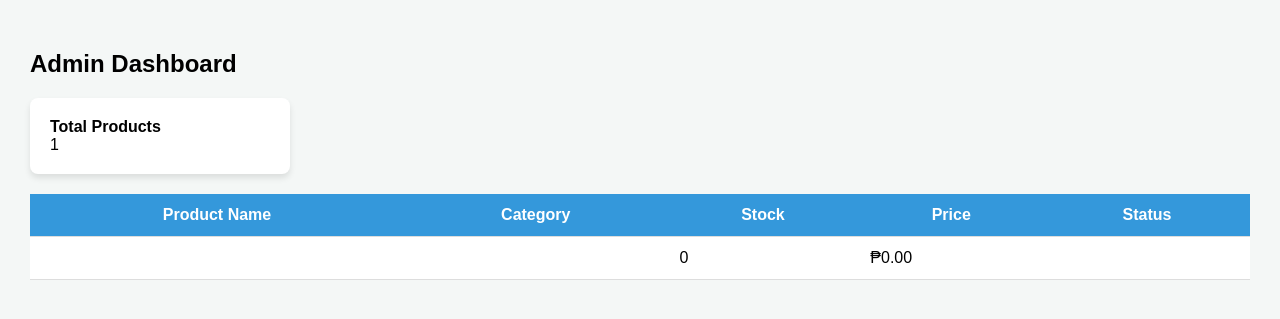
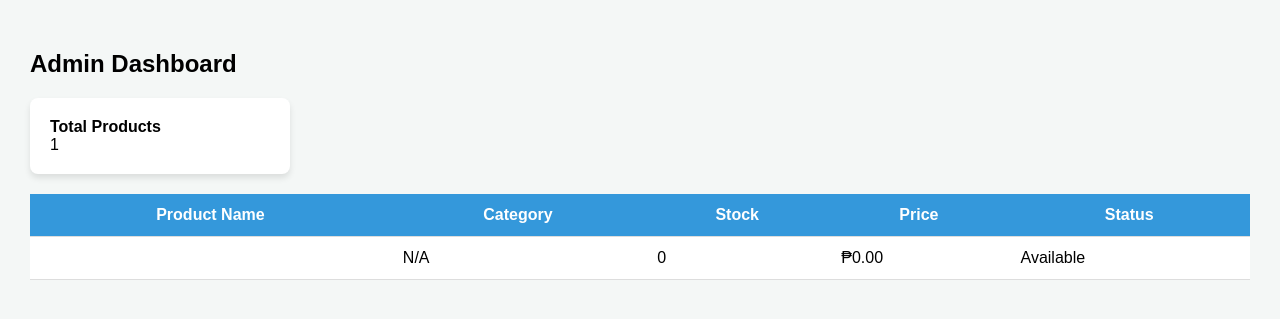
Before and after one commit to rodenlusica-lab/inventory-system, a PHP site: page /dashboard.php in a window 1280 px wide. Shown: the part 48-367 px from the top of the page. Run offline with PHP 8.4, Linux system fonts and the light colour scheme; the visitor is signed in with stand-in values (Sample User, id 1); tables that the repository leaves empty or names only in its code hold one stand-in row (values such as "Sample post"); data that the repository does not hold is empty.

Commit message:
Update dashboard.php

```diff
--- a/inventory-system/php-app/dashboard.php
+++ b/inventory-system/php-app/dashboard.php
@@ -14,9 +14,7 @@ error_reporting(E_ALL);
 // CONNECT DATABASE
 require_once 'db_config.php';
 
-// ============================
-// 📊 FETCH FROM DATABASE ONLY
-// ============================
+// FETCH DATA
 $result = $conn->query("SELECT * FROM products ORDER BY Product_Name ASC");
 
 if (!$result) {
@@ -30,9 +28,18 @@ $total_on_display = $result->num_rows;
 <html>
 <head>
 <title>Dashboard</title>
+
 <style>
 body { font-family: Arial; margin: 0; background: #f4f7f6; }
-nav { background: #2c3e50; padding: 15px; color: white; display: flex; justify-content: space-between; }
+
+nav {
+    background: #2c3e50;
+    padding: 15px;
+    color: white;
+    display: flex;
+    justify-content: space-between;
+}
+
 nav a { color: white; text-decoration: none; margin: 0 10px; }
 
 .container { padding: 30px; }
@@ -62,6 +69,7 @@ th {
     color: white;
 }
 </style>
+
 </head>
 
 <body>
@@ -103,10 +111,10 @@ if ($result->num_rows > 0) {
 
         echo "<tr>";
         echo "<td>" . htmlspecialchars($row['Product_Name']) . "</td>";
-        echo "<td>" . htmlspecialchars($row['Category']) . "</td>";
+        echo "<td>" . htmlspecialchars($row['Category'] ?? 'N/A') . "</td>";
         echo "<td>" . (int)$row['Stock_Quantity'] . "</td>";
         echo "<td>₱" . number_format($row['Unit_Price'], 2) . "</td>";
-        echo "<td>" . htmlspecialchars($row['Status']) . "</td>";
+        echo "<td>" . htmlspecialchars($row['Status'] ?? 'Available') . "</td>";
         echo "</tr>";
     }
 } else {
```
